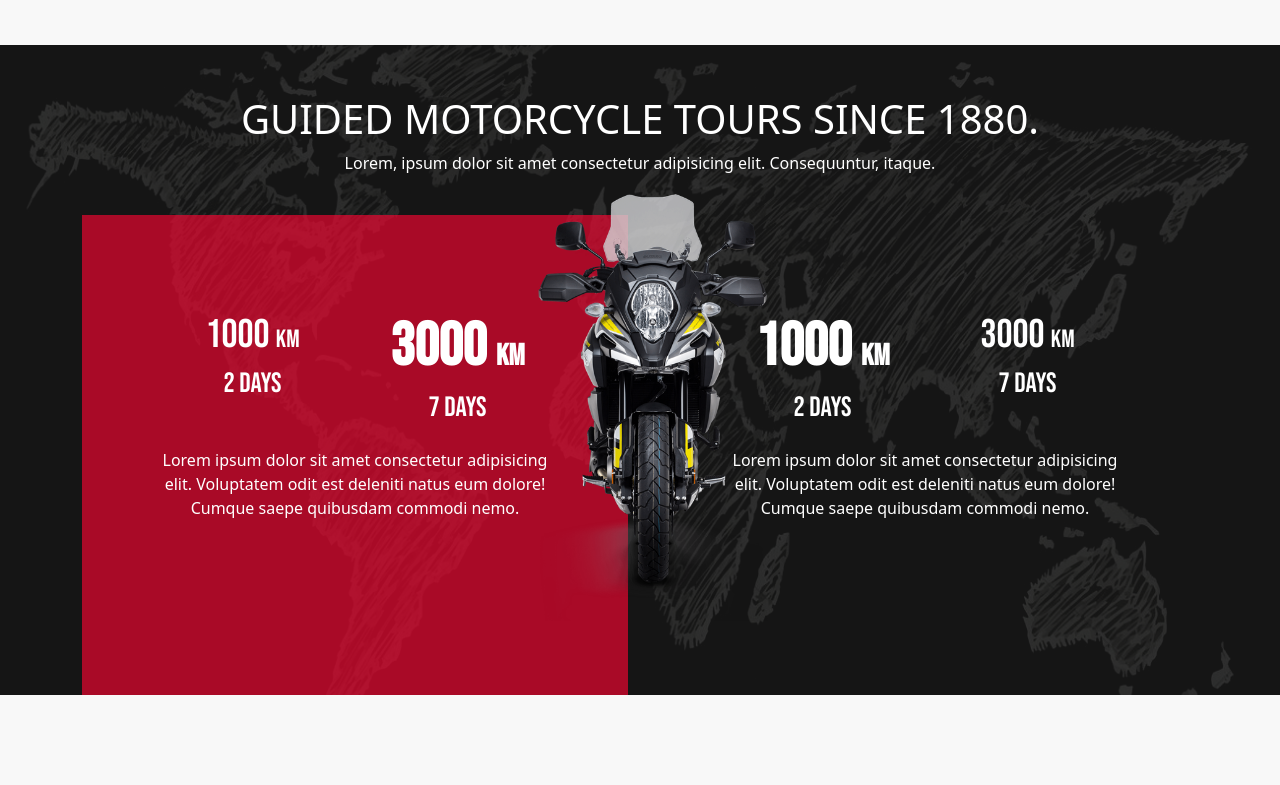
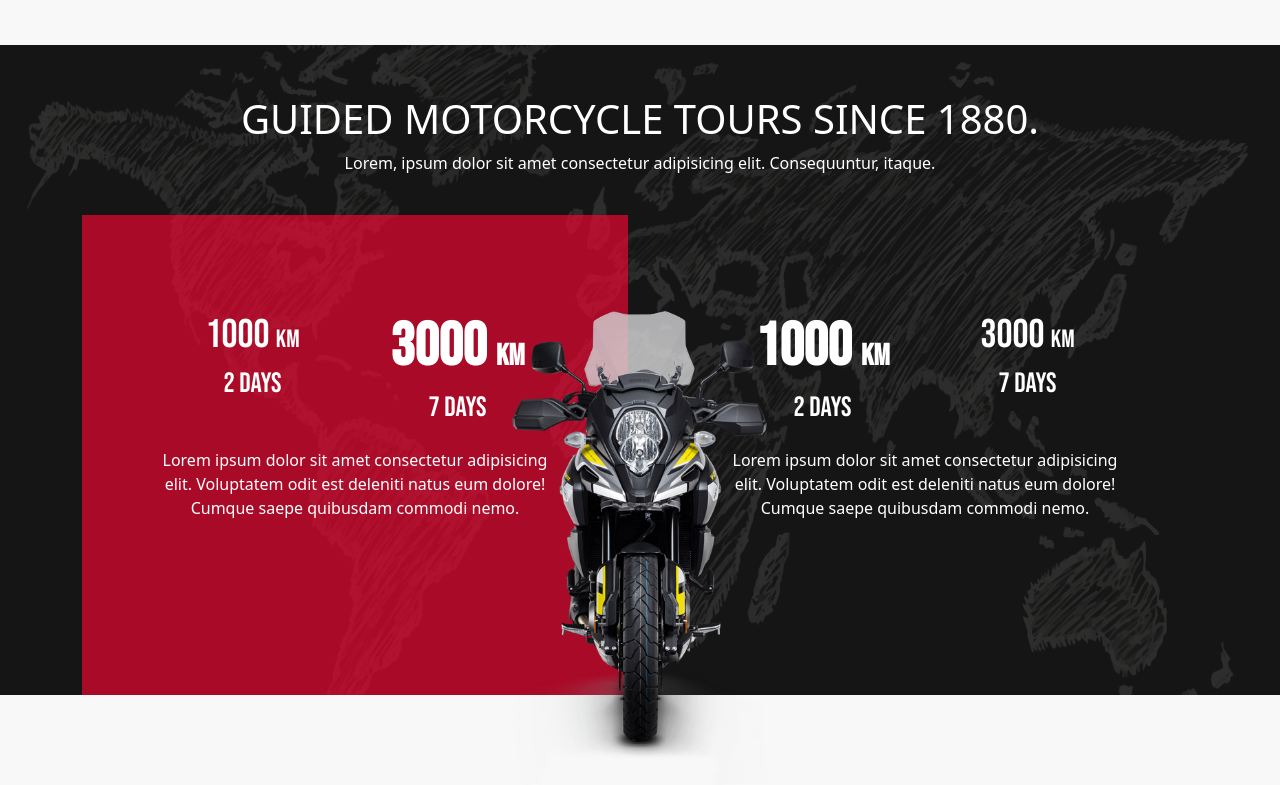
Before and after one commit to PronayBormon/motorcyclePSDtoHTML, a plain HTML site: page index.html in a window 1280 px wide. Shown: the part 2765-3550 px from the top of the page. Before the commit the page ends 3508 px from the top, so only its background shows below. Drawn offline with nearby package versions, Linux system fonts and the light colour scheme.

Commit message:
feture part end

```diff
--- a/css/style.css
+++ b/css/style.css
@@ -311,9 +311,10 @@ text-transform: capitalize;
 }
 .feature_img{
     position: absolute;
-    top: 23%;
-    left: 42%;
-    width: 18%;
+    bottom: -8%;
+    left: 50%;
+    width: 20%;
+    transform: translate(-50%, 8%);
 }
 .c_title{
 
```
